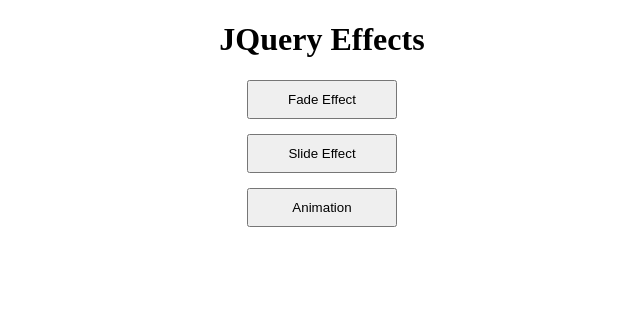
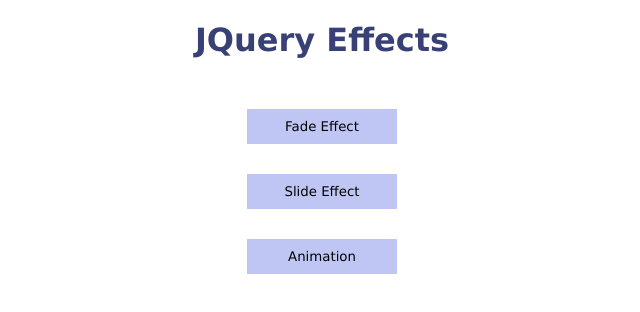
Before and after one commit to maximka76667/jquery-test, a plain HTML site: page index.html in a window 1280 px wide. Shown: the whole page, without its empty margins (318-958 px from the left). Drawn offline with nearby package versions, Linux system fonts and the light colour scheme.

Commit message:
style: добавил цветов

```diff
--- a/index.css
+++ b/index.css
@@ -1,4 +1,5 @@
 body {
+  font-family: 'Verdana';
   display: flex;
   flex-direction: column;
   align-items: center;
@@ -6,8 +7,21 @@ body {
   max-width: 50%;
 }
 
+.title {
+  color:#384075;
+  margin-bottom: 50px;
+}
+
 button {
+  font-family: 'Verdana';
   width: 150px;
   padding: 10px;
-  margin-bottom: 15px;
+  margin-bottom: 30px;
+  border: 0;
+  background: #BFC6F4;
 }
+
+button:hover {
+  background: #585B73;
+  color: #fff;
+}
```
